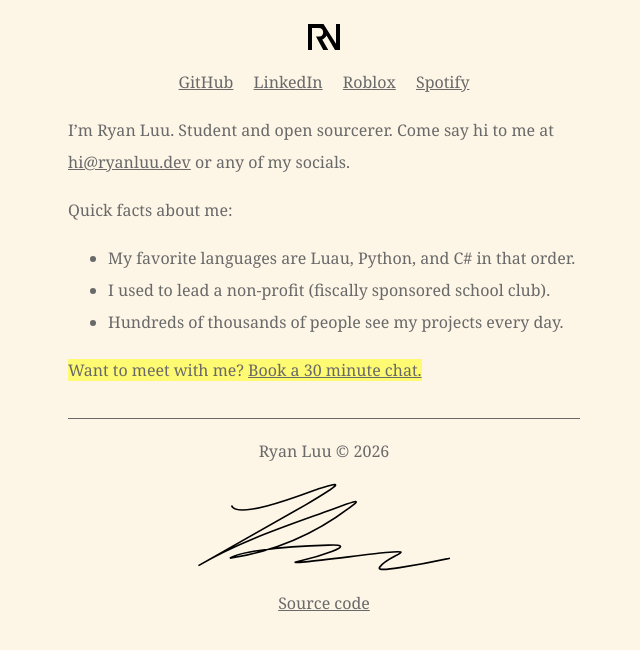
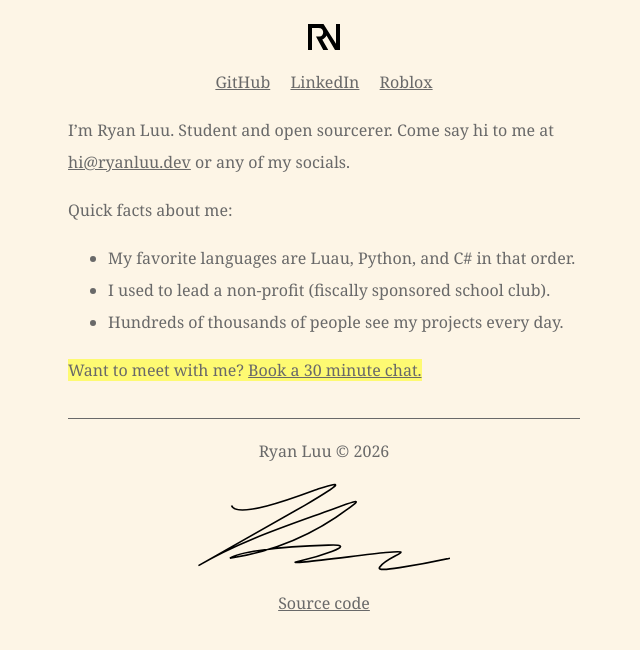
Before and after one commit to ryanlua/ryanlua.github.io, a plain HTML site: page docs/index.html in a window 1280 px wide. Shown: the whole page, without its empty margins (316-956 px from the left). Drawn offline with Linux system fonts and the light colour scheme.

Commit message:
Remove Spotify link from index.html
Removed Spotify link from the index.html file.

```diff
--- a/docs/index.html
+++ b/docs/index.html
@@ -17,7 +17,6 @@
 			<a href="https://github.com/ryanlua" target="_blank" rel="noopener">GitHub</a>
 			<a href="https://www.linkedin.com/in/ryanlua" target="_blank" rel="noopener">LinkedIn</a>
 			<a href="https://www.roblox.com/users/345072461" target="_blank" rel="noopener">Roblox</a>
-			<a href="https://open.spotify.com/user/tn7j8zm0oub2u3op7n4d9c5b5" target="_blank" rel="noopener">Spotify</a>
 		</header>
 
 		<main>
```
